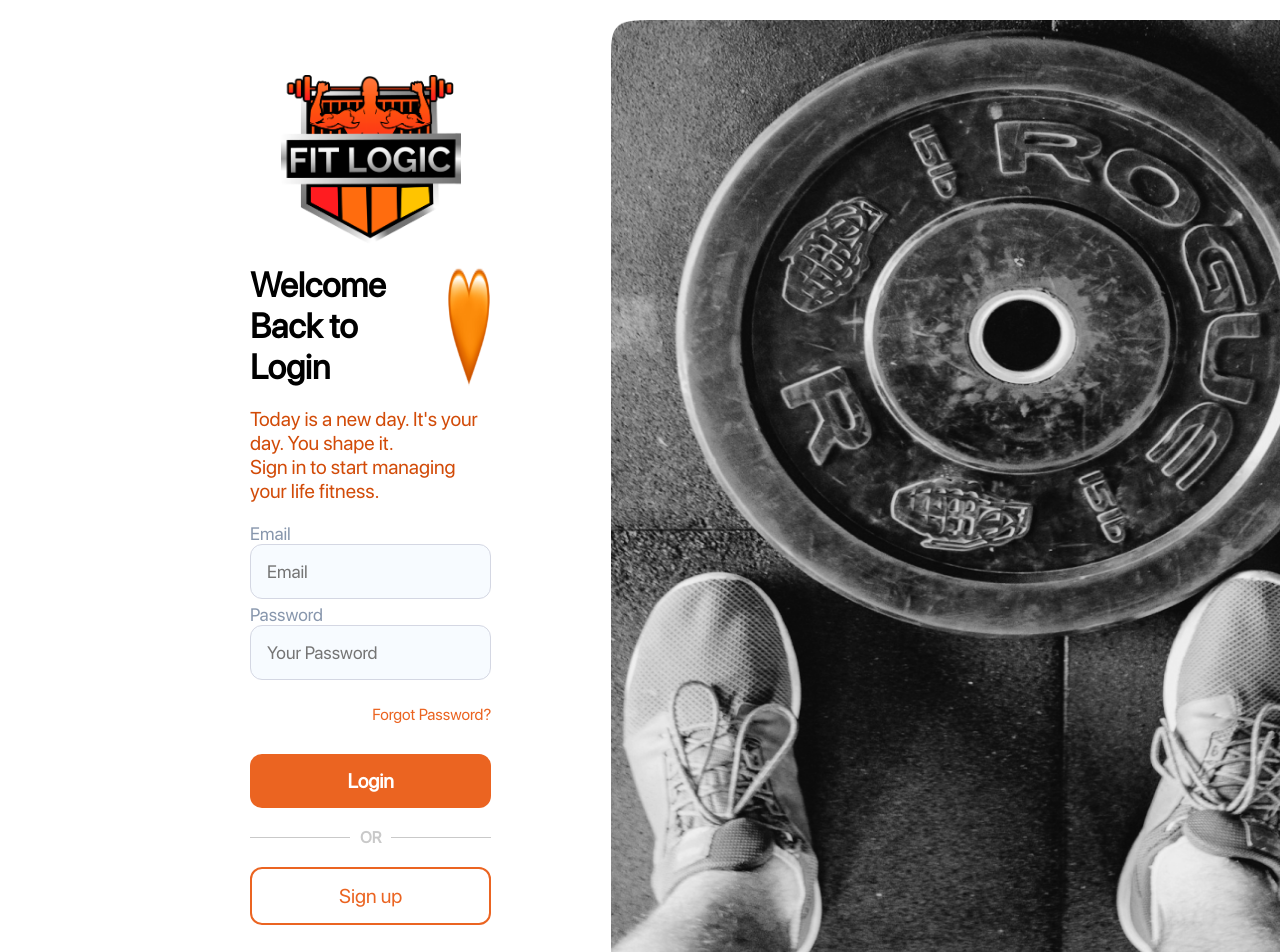
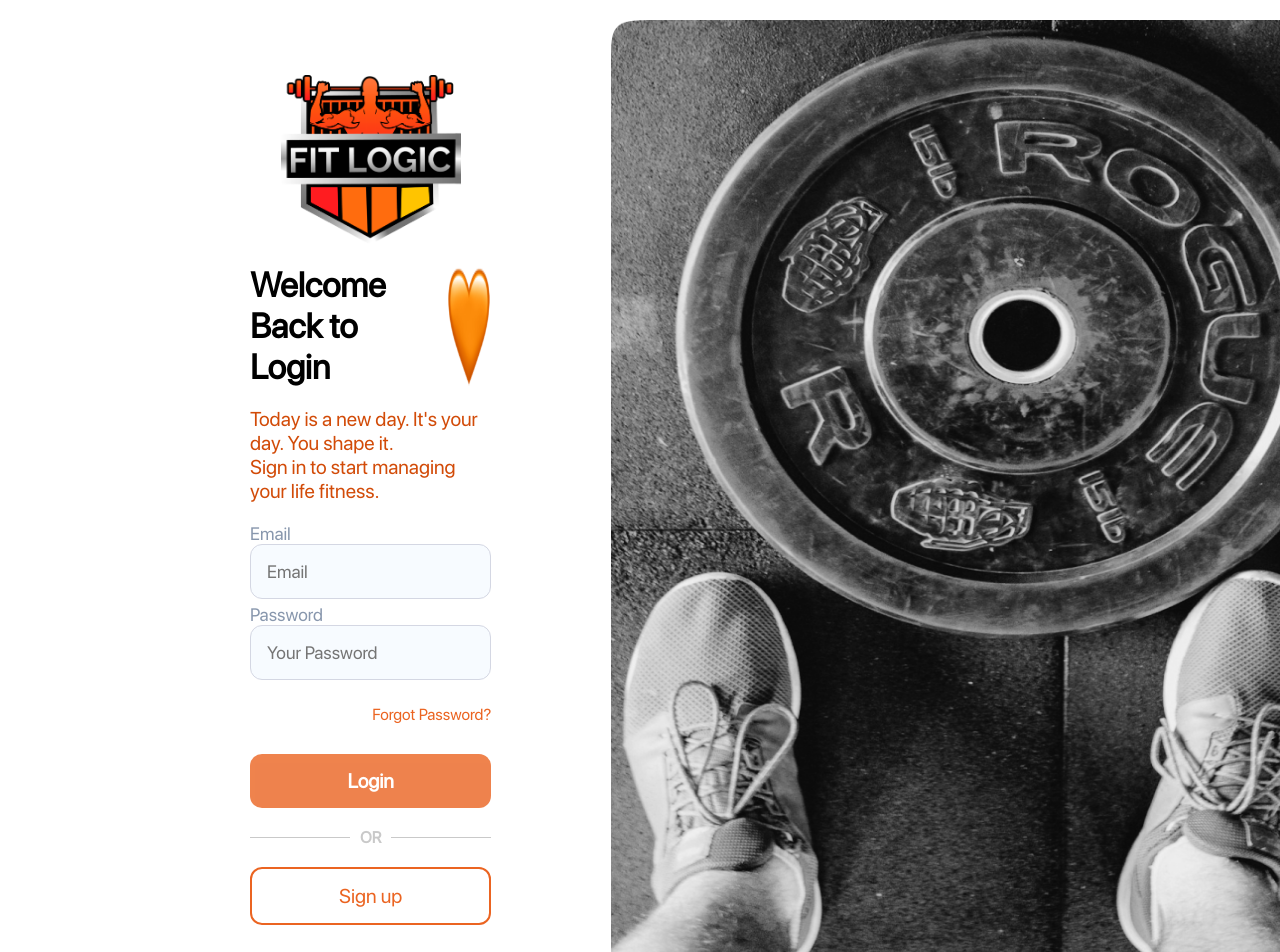
Before and after one commit to rdgr1/login-jwt-front-end-type, an Angular app: page /login in a window 1280 px wide. Shown: the top 952 px of the page. Built offline with nearby package versions, Linux system fonts and the light colour scheme.

Commit message:
add: validation of form login for email and password

```diff
--- a/src/app/components/default-layout-login/default-layout-login.component.html
+++ b/src/app/components/default-layout-login/default-layout-login.component.html
@@ -17,7 +17,7 @@
       <a href="#" class="forgot-password">Forgot Password?</a>
 
       <!-- Botão de Login que dispara o evento de envio -->
-      <button type="button" class="btnPrimary" (click)="onSubmit()">{{ btnPrimary }}</button>
+      <button type="button" class="btnPrimary" (click)="onSubmit()" [disabled]="disablePrimaryBtn">{{ btnPrimary }}</button>
 
       <div class="diviser">
         <div></div>
--- a/src/app/components/default-layout-login/default-layout-login.component.scss
+++ b/src/app/components/default-layout-login/default-layout-login.component.scss
@@ -74,6 +74,9 @@
         color: var(--orange);
         font-weight: 500;
       }
+      &:disabled{
+        opacity: 0.8;
+      }
     }
 
     .title {
--- a/src/app/components/default-layout-login/default-layout-login.component.ts
+++ b/src/app/components/default-layout-login/default-layout-login.component.ts
@@ -13,7 +13,7 @@
 @Input() text2: string = "";
 @Input() btnPrimary: string = "";
 @Input() btnSecondary: string = "";
-
+@Input() disablePrimaryBtn: boolean = true;
 @Output() formSubmit = new EventEmitter<void>();
 @Output() navigate = new EventEmitter<void>();
 onSubmit() {
--- a/src/app/pages/login/login.component.html
+++ b/src/app/pages/login/login.component.html
@@ -6,6 +6,7 @@
   btnSecondary="Sign up"
   (formSubmit)="submit()"
   (navigate)="navigate()"
+  [disablePrimaryBtn]="!loginForm.valid"
 >
   <form [formGroup]="loginForm" (ngSubmit)="submit()">
     <div class="email-input">
```
